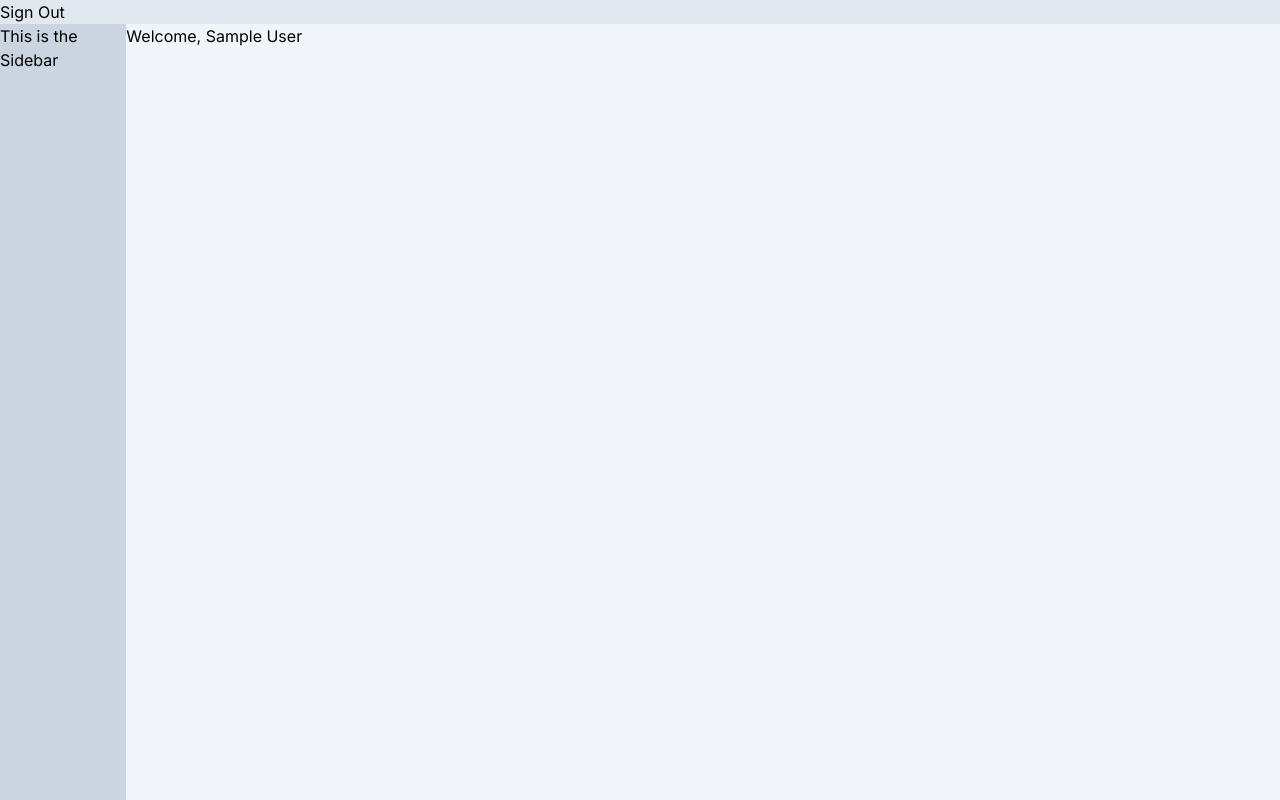
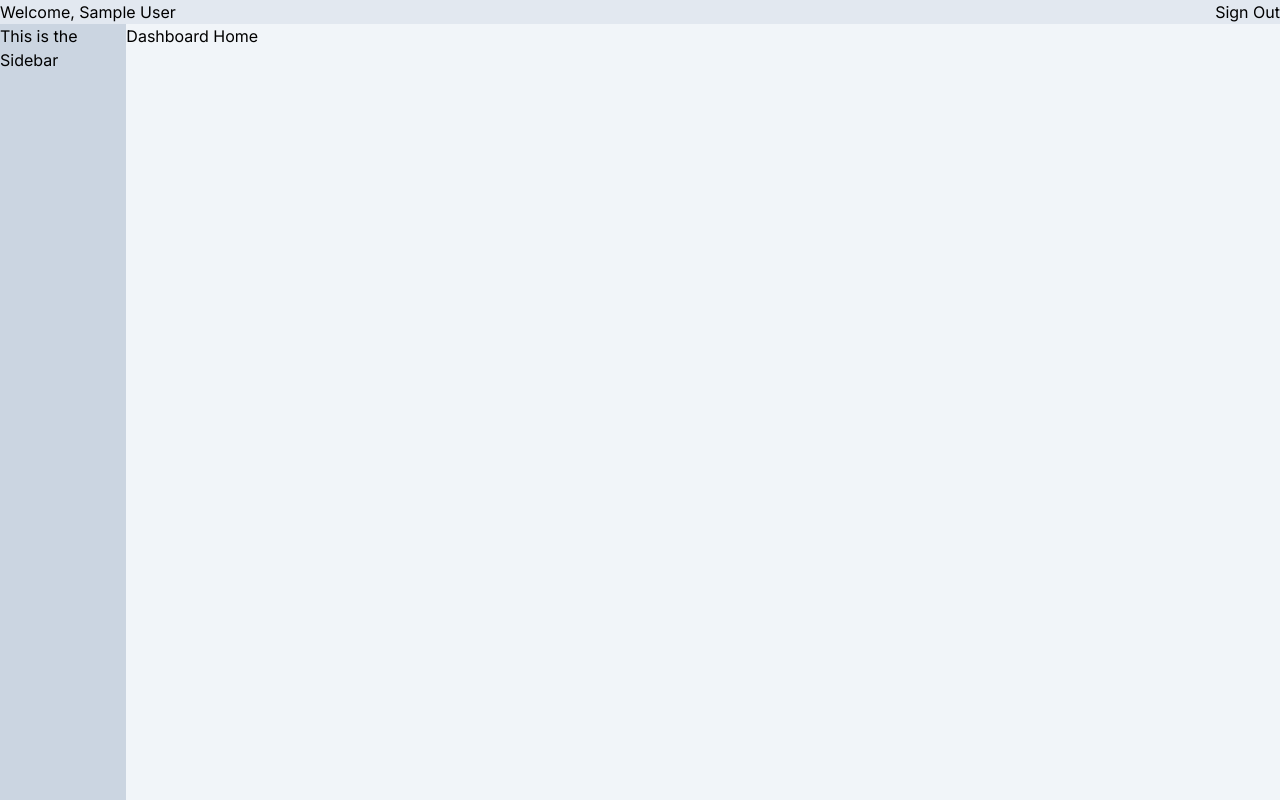
Before and after one commit to pawanFSA/amas-console-v2, a Next.js app: page /dashboard in a window 1280 px wide. Built offline with nearby package versions, Linux system fonts and the light colour scheme; no server answers; sample sign-in values are in the browser's storage.

Commit message:
fixed layout bg

```diff
--- a/src/app/dashboard/layout.tsx
+++ b/src/app/dashboard/layout.tsx
@@ -1,11 +1,20 @@
 import React from "react";
 import AuthButton from "../components/AuthButton";
 import Sidebar from "../components/Sidebar";
+import { getServerSession } from "next-auth";
+import { redirect } from "next/navigation";
 
-const Layout = ({ children }: { children: React.ReactNode }) => {
+const Layout = async ({ children }: { children: React.ReactNode }) => {
+  const session = await getServerSession();
+
+  if (!session) {
+    redirect("/");
+  }
+
   return (
     <div className="flex flex-col h-screen">
-      <nav className="bg-slate-200">
+      <nav className="bg-slate-200 flex flex-row justify-between">
+        <h1>Welcome, {session?.user?.name}</h1>
         <AuthButton />
       </nav>
       <div className="flex flex-row w-full flex-grow">
--- a/src/app/dashboard/page.tsx
+++ b/src/app/dashboard/page.tsx
@@ -3,9 +3,5 @@ import { getServerSession } from "next-auth";
 export default async function Dashboard() {
   const session = await getServerSession();
 
-  return (
-    <div className="bg-slate-100 w-full">
-      <h1>Welcome, {session?.user?.name}</h1>
-    </div>
-  );
+  return <div className="bg-slate-100 w-full">Dashboard Home</div>;
 }
```
